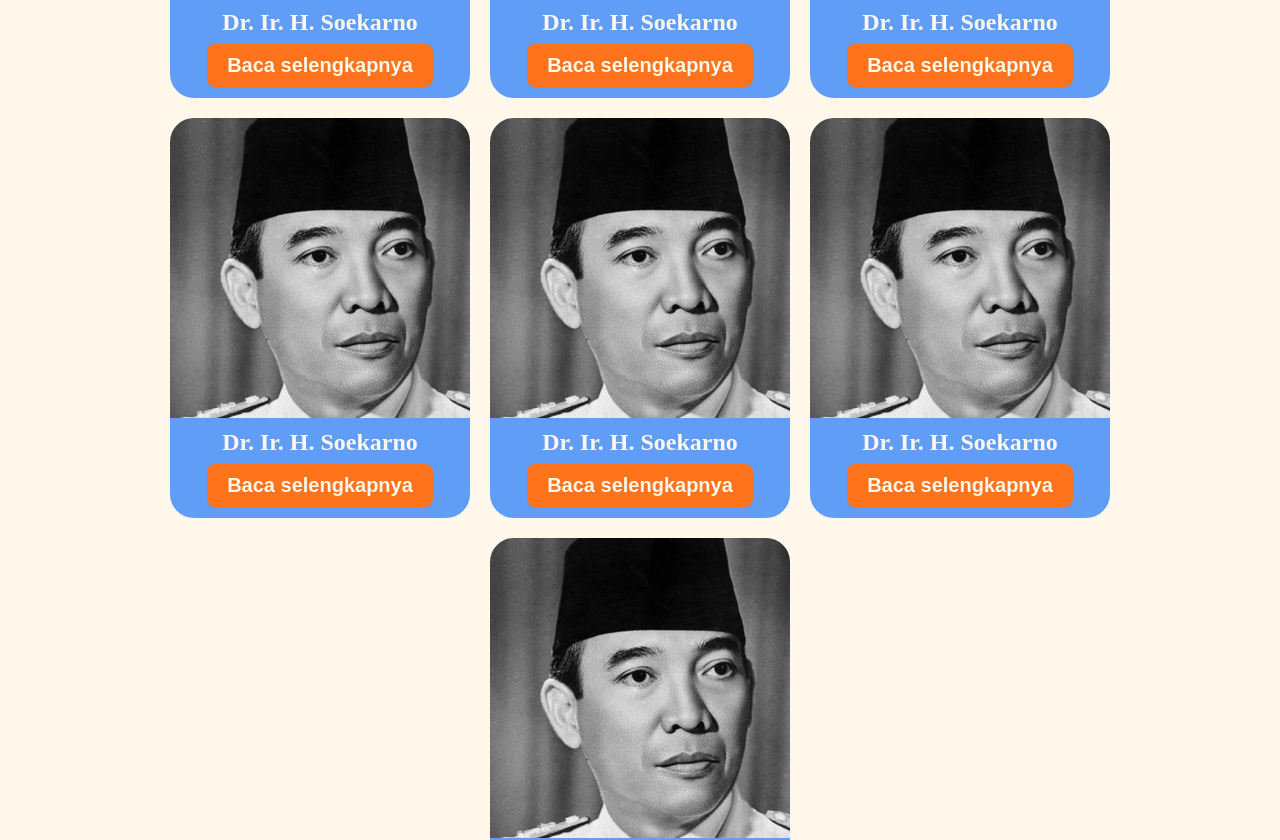
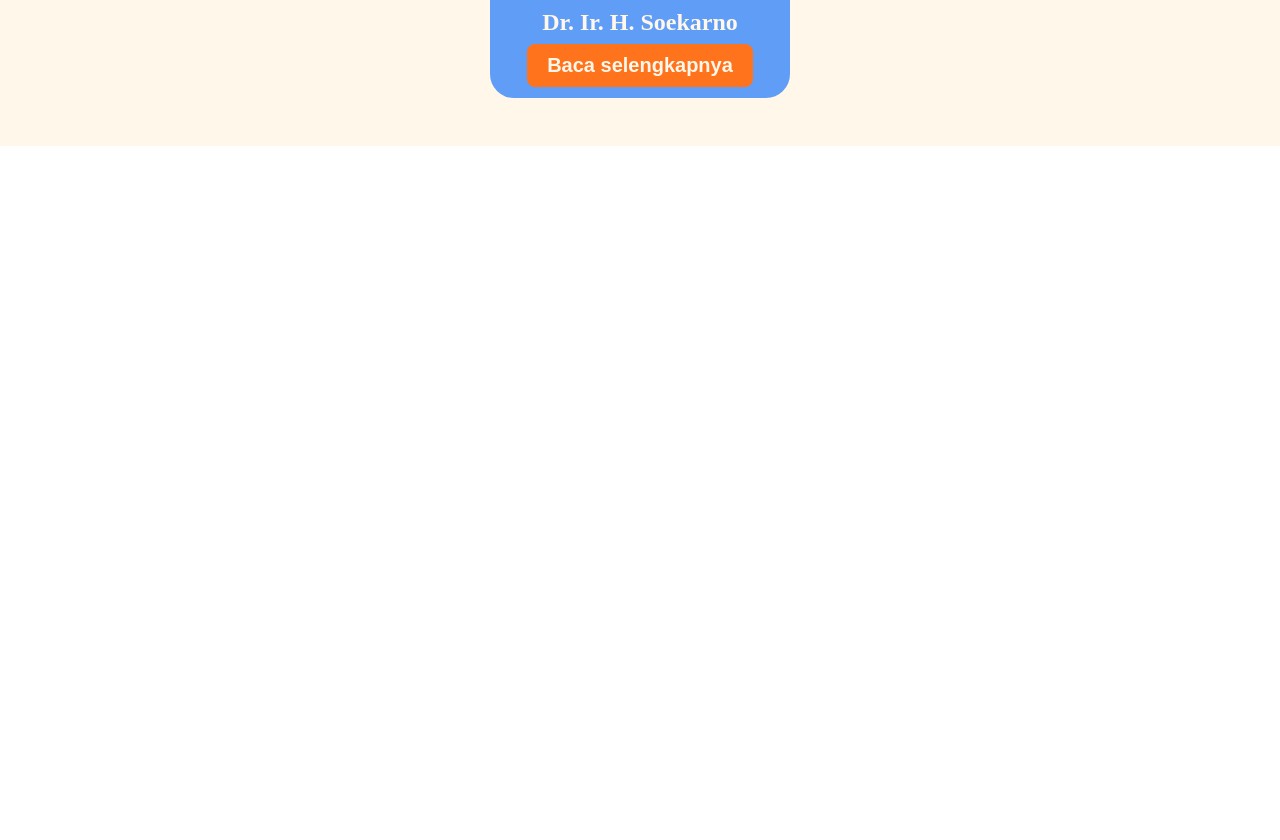
Before and after one commit to kennarddh/educourse-coding-for-patriotism-2022, a React (Vite) app: page / in a window 1280 px wide. Shown: the part 1350-2190 px from the top of the page. After the commit the page ends 1496 px from the top, so only its background shows below. Built offline with nearby package versions, Linux system fonts and the light colour scheme.

Commit message:
feat: Card props

```diff
--- a/src/Components/Card/Card.tsx
+++ b/src/Components/Card/Card.tsx
@@ -1,13 +1,15 @@
 import { FC } from 'react'
+
+import type { Props } from './Types'
 
 import { Container, Image, Content, Name, Button } from './Styles'
 
-const Card: FC = () => {
+const Card: FC<Props> = ({ imagePath, imageAlt, id, name }) => {
 	return (
 		<Container>
-			<Image src='People/Soekarno.jpg' alt='Soekarno Portrait' />
+			<Image src={imagePath} alt={imageAlt} />
 			<Content>
-				<Name>Dr. Ir. H. Soekarno</Name>
+				<Name>{name}</Name>
 				<Button>Baca selengkapnya</Button>
 			</Content>
 		</Container>
--- /dev/null
+++ b/src/Components/Card/Types.ts
@@ -0,0 +1,6 @@
+export interface Props {
+	imagePath: string
+	imageAlt: string
+	id: string
+	name: string
+}
--- a/src/Pages/Home/Home.tsx
+++ b/src/Pages/Home/Home.tsx
@@ -30,13 +30,12 @@
 			</Header>
 			<Content>
 				<Cards>
-					<Card />
-					<Card />
-					<Card />
-					<Card />
-					<Card />
-					<Card />
-					<Card />
+					<Card
+						imagePath='People/Soekarno.jpg'
+						imageAlt='Soekarno Portrait'
+						id='42a9b509-8915-4986-b8c8-5e4be5ffcf6a'
+						name='Dr. Ir. H. Soekarno'
+					/>
 				</Cards>
 			</Content>
 		</>
```
